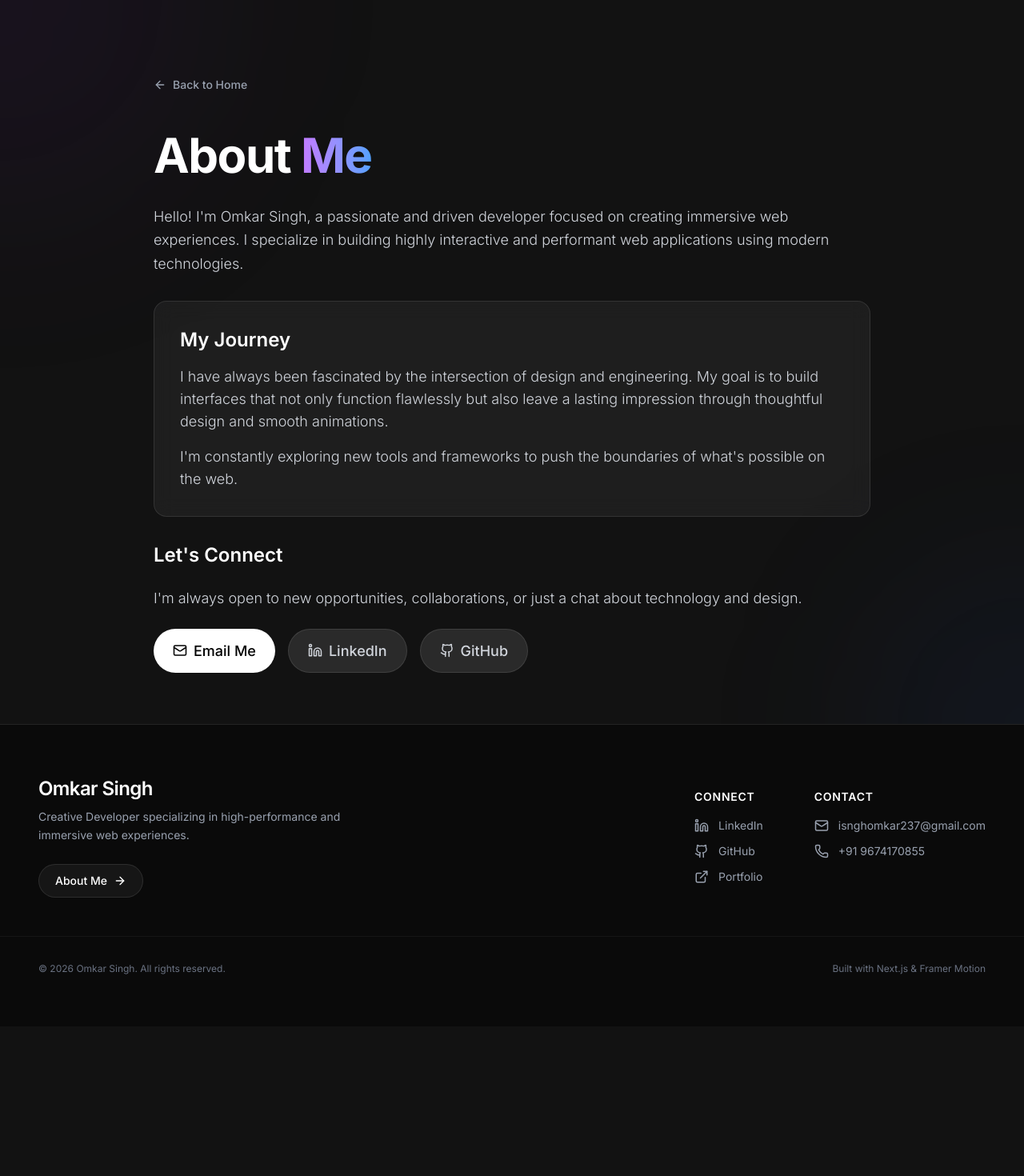
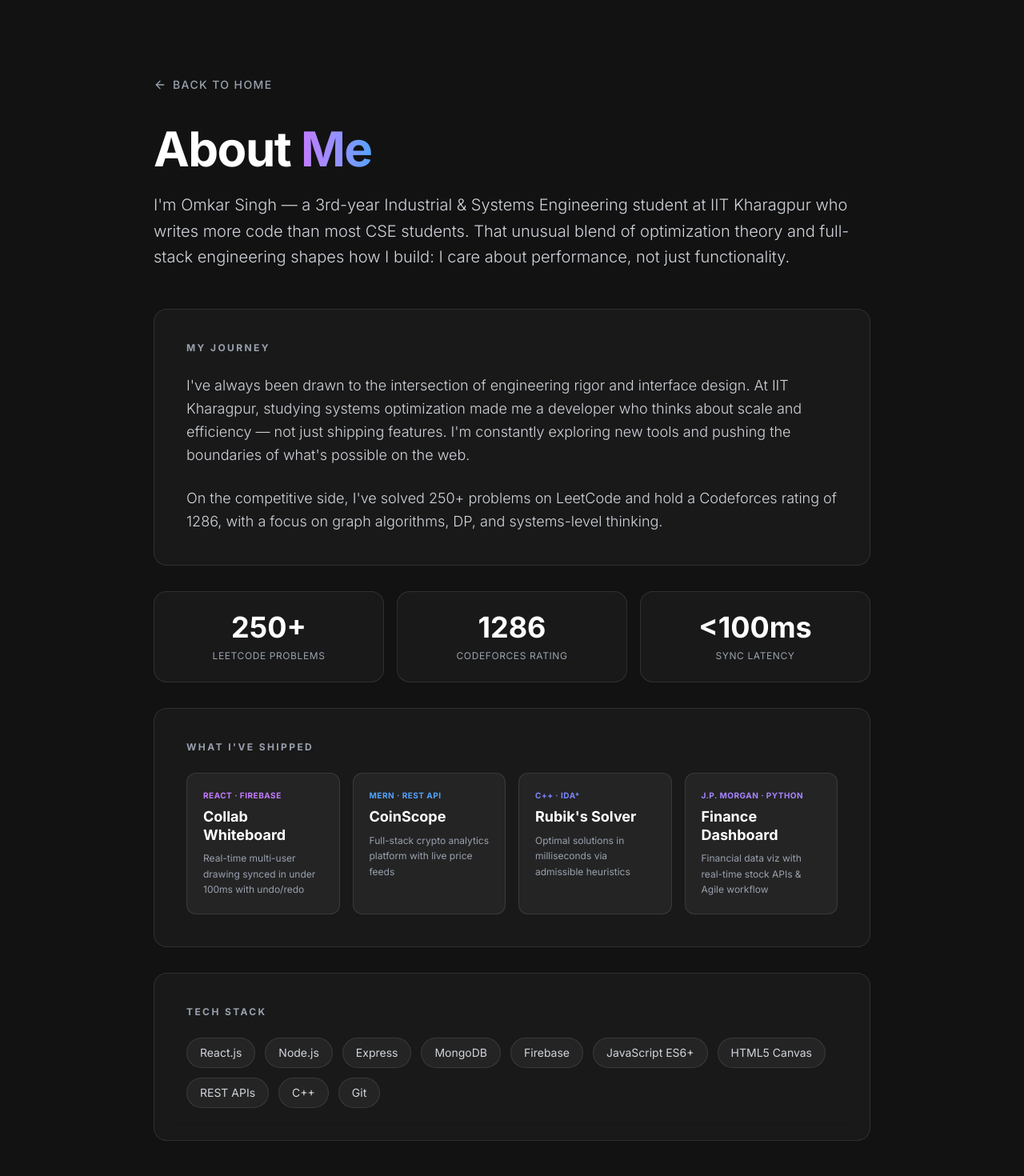
Before and after one commit to omkariitkgp31/finalPortfolio, a Next.js app: page /about in a window 1280 px wide. Shown: the top 1470 px of the page at 80% size. Before the commit the page ends 1283 px from the top, so only its background shows below. Built offline with nearby package versions, Linux system fonts and the light colour scheme.

Commit message:
Make Resume button open in new tab

```diff
--- a/src/components/About.tsx
+++ b/src/components/About.tsx
@@ -1,59 +1,128 @@
 import Link from 'next/link';
-import { ArrowLeft, Mail } from 'lucide-react';
+import { ArrowLeft, Mail, Download } from 'lucide-react';
 
 export default function About() {
   return (
-    <div className="min-h-screen bg-[#121212] text-white pt-24 pb-16 px-6 md:px-12 relative overflow-hidden flex-1">
-      {/* Background gradients for aesthetics */}
-      <div className="absolute top-0 left-0 w-[500px] h-[500px] bg-purple-900/10 rounded-full blur-[120px] -translate-x-1/2 -translate-y-1/2 pointer-events-none" />
-      <div className="absolute bottom-0 right-0 w-[400px] h-[400px] bg-blue-900/10 rounded-full blur-[100px] translate-x-1/2 translate-y-1/2 pointer-events-none" />
+    <div className="min-h-screen bg-[#121212] text-white pt-24 pb-16 px-6 md:px-12 relative overflow-hidden flex-1 font-sans">
+      <div className="max-w-4xl mx-auto relative z-10">
 
-      <div className="max-w-4xl mx-auto relative z-10">
-        <Link href="/" className="inline-flex items-center gap-2 text-gray-400 hover:text-white transition-colors mb-12 text-sm font-medium w-fit group">
+        {/* Back Link */}
+        <Link href="/" className="inline-flex items-center gap-2 text-gray-400 hover:text-white transition-colors mb-10 text-sm font-medium w-fit uppercase tracking-widest group">
           <ArrowLeft size={16} className="group-hover:-translate-x-1 transition-transform" />
           <span>Back to Home</span>
         </Link>
 
-        <h1 className="text-4xl md:text-6xl font-bold tracking-tight mb-8">
+        {/* Heading & Intro */}
+        <h1 className="text-5xl md:text-6xl font-bold tracking-tight mb-6">
           About <span className="text-transparent bg-clip-text bg-gradient-to-r from-purple-400 to-blue-400">Me</span>
         </h1>
 
-        <div className="space-y-8 text-lg text-gray-300 leading-relaxed font-light">
-          <p>
-            Hello! I'm Omkar Singh, a passionate and driven developer focused on creating immersive web experiences. I specialize in building highly interactive and performant web applications using modern technologies.
+        <p className="text-gray-300 text-lg md:text-xl leading-relaxed mb-12 font-light">
+          I'm Omkar Singh — a 3rd-year Industrial & Systems Engineering student at IIT Kharagpur who writes more code than most CSE students. That unusual blend of optimization theory and full-stack engineering shapes how I build: I care about performance, not just functionality.
         </p>
 
-          <div className="p-6 md:p-8 rounded-2xl bg-white/5 border border-white/10 backdrop-blur-md">
-            <h2 className="text-2xl font-semibold text-white mb-4">My Journey</h2>
-            <p className="mb-4 text-base md:text-lg">
-              I have always been fascinated by the intersection of design and engineering. My goal is to build interfaces that not only function flawlessly but also leave a lasting impression through thoughtful design and smooth animations.
+        {/* My Journey Box */}
+        <div className="p-8 md:p-10 rounded-2xl bg-white/[0.03] border border-white/10 backdrop-blur-md mb-8">
+          <h2 className="text-xs font-bold text-gray-400 tracking-[0.2em] uppercase mb-6">My Journey</h2>
+          <div className="space-y-6 text-gray-300 leading-relaxed font-light text-base md:text-lg">
+            <p>
+              I've always been drawn to the intersection of engineering rigor and interface design. At IIT Kharagpur, studying systems optimization made me a developer who thinks about scale and efficiency — not just shipping features. I'm constantly exploring new tools and pushing the boundaries of what's possible on the web.
             </p>
-            <p className="text-base md:text-lg">
-              I'm constantly exploring new tools and frameworks to push the boundaries of what's possible on the web.
+            <p>
+              On the competitive side, I've solved 250+ problems on LeetCode and hold a Codeforces rating of 1286, with a focus on graph algorithms, DP, and systems-level thinking.
             </p>
           </div>
+        </div>
 
+        {/* Stats Grid */}
+        <div className="grid grid-cols-1 md:grid-cols-3 gap-4 mb-8">
+          <div className="p-6 rounded-2xl bg-white/[0.03] border border-white/10 flex flex-col items-center justify-center text-center">
+            <div className="text-4xl font-bold text-white mb-2">250+</div>
+            <div className="text-xs text-gray-400 uppercase tracking-wider">LeetCode problems</div>
+          </div>
+          <div className="p-6 rounded-2xl bg-white/[0.03] border border-white/10 flex flex-col items-center justify-center text-center">
+            <div className="text-4xl font-bold text-white mb-2">1286</div>
+            <div className="text-xs text-gray-400 uppercase tracking-wider">Codeforces rating</div>
+          </div>
+          <div className="p-6 rounded-2xl bg-white/[0.03] border border-white/10 flex flex-col items-center justify-center text-center">
+            <div className="text-4xl font-bold text-white mb-2">&lt;100ms</div>
+            <div className="text-xs text-gray-400 uppercase tracking-wider">sync latency</div>
+          </div>
+        </div>
+
+        {/* What I've Shipped Box */}
+        <div className="p-8 md:p-10 rounded-2xl bg-white/[0.03] border border-white/10 backdrop-blur-md mb-8">
+          <h2 className="text-xs font-bold text-gray-400 tracking-[0.2em] uppercase mb-6">What I've Shipped</h2>
+
+          <div className="grid grid-cols-1 sm:grid-cols-2 lg:grid-cols-4 gap-4">
+            {/* Card 1 */}
+            <div className="group relative rounded-xl border border-white/10 bg-white/5 transition-all duration-500 hover:bg-white/10 hover:border-white/20 hover:shadow-[0_0_30px_rgba(120,119,198,0.15)] p-5">
+              <div className="text-[10px] font-bold text-purple-400 uppercase tracking-wider mb-2">React · Firebase</div>
+              <h3 className="text-lg font-bold text-white mb-2 leading-tight group-hover:text-transparent group-hover:bg-clip-text group-hover:bg-gradient-to-r group-hover:from-blue-400 group-hover:to-purple-400 transition-all duration-300">Collab Whiteboard</h3>
+              <p className="text-xs text-gray-400 leading-relaxed">Real-time multi-user drawing synced in under 100ms with undo/redo</p>
+            </div>
+
+            {/* Card 2 */}
+            <div className="group relative rounded-xl border border-white/10 bg-white/5 transition-all duration-500 hover:bg-white/10 hover:border-white/20 hover:shadow-[0_0_30px_rgba(120,119,198,0.15)] p-5">
+              <div className="text-[10px] font-bold text-blue-400 uppercase tracking-wider mb-2">MERN · REST API</div>
+              <h3 className="text-lg font-bold text-white mb-2 leading-tight group-hover:text-transparent group-hover:bg-clip-text group-hover:bg-gradient-to-r group-hover:from-blue-400 group-hover:to-purple-400 transition-all duration-300">CoinScope</h3>
+              <p className="text-xs text-gray-400 leading-relaxed">Full-stack crypto analytics platform with live price feeds</p>
+            </div>
+
+            {/* Card 3 */}
+            <div className="group relative rounded-xl border border-white/10 bg-white/5 transition-all duration-500 hover:bg-white/10 hover:border-white/20 hover:shadow-[0_0_30px_rgba(120,119,198,0.15)] p-5">
+              <div className="text-[10px] font-bold text-indigo-400 uppercase tracking-wider mb-2">C++ · IDA*</div>
+              <h3 className="text-lg font-bold text-white mb-2 leading-tight group-hover:text-transparent group-hover:bg-clip-text group-hover:bg-gradient-to-r group-hover:from-blue-400 group-hover:to-purple-400 transition-all duration-300">Rubik's Solver</h3>
+              <p className="text-xs text-gray-400 leading-relaxed">Optimal solutions in milliseconds via admissible heuristics</p>
+            </div>
+
+            {/* Card 4 */}
+            <div className="group relative rounded-xl border border-white/10 bg-white/5 transition-all duration-500 hover:bg-white/10 hover:border-white/20 hover:shadow-[0_0_30px_rgba(120,119,198,0.15)] p-5">
+              <div className="text-[10px] font-bold text-violet-400 uppercase tracking-wider mb-2">J.P. Morgan · Python</div>
+              <h3 className="text-lg font-bold text-white mb-2 leading-tight group-hover:text-transparent group-hover:bg-clip-text group-hover:bg-gradient-to-r group-hover:from-blue-400 group-hover:to-purple-400 transition-all duration-300">Finance Dashboard</h3>
+              <p className="text-xs text-gray-400 leading-relaxed">Financial data viz with real-time stock APIs & Agile workflow</p>
+            </div>
+          </div>
+        </div>
+
+        {/* Tech Stack Box */}
+        <div className="p-8 md:p-10 rounded-2xl bg-white/[0.03] border border-white/10 backdrop-blur-md mb-12">
+          <h2 className="text-xs font-bold text-gray-400 tracking-[0.2em] uppercase mb-6">Tech Stack</h2>
+          <div className="flex flex-wrap gap-3">
+            {['React.js', 'Node.js', 'Express', 'MongoDB', 'Firebase', 'JavaScript ES6+', 'HTML5 Canvas', 'REST APIs', 'C++', 'Git'].map((tech) => (
+              <span key={tech} className="px-4 py-2 rounded-full border border-white/10 bg-white/5 text-sm text-gray-300 hover:bg-white/10 transition-colors">
+                {tech}
+              </span>
+            ))}
+          </div>
+        </div>
+
+        {/* Let's Connect */}
         <div>
-            <h2 className="text-2xl font-semibold text-white mb-6">Let's Connect</h2>
-            <p className="mb-6 text-base md:text-lg">
-              I'm always open to new opportunities, collaborations, or just a chat about technology and design.
+          <h2 className="text-xs font-bold text-gray-400 tracking-[0.2em] uppercase mb-4">Let's Connect</h2>
+          <p className="mb-8 text-gray-300 font-light">
+            Open to full-stack, frontend, or backend SWE internships at product companies and high-growth startups.
           </p>
           <div className="flex flex-wrap gap-4">
-              <a href="mailto:isnghomkar237@gmail.com" className="inline-flex items-center gap-2 px-6 py-3 bg-white text-black rounded-full font-medium hover:bg-gray-200 transition-colors">
+            <a href="mailto:isnghomkar237@gmail.com" className="inline-flex items-center justify-center gap-2 px-6 py-3 bg-white/10 border border-white/10 rounded-full font-medium hover:bg-white/20 transition-colors">
               <Mail size={18} />
               <span>Email Me</span>
             </a>
-              <a href="https://www.linkedin.com/in/omkar-singh-sites/" target="_blank" rel="noopener noreferrer" className="inline-flex items-center gap-2 px-6 py-3 bg-white/10 border border-white/10 rounded-full font-medium hover:bg-white/20 transition-colors">
+            <a href="https://www.linkedin.com/in/omkar-singh-sites/" target="_blank" rel="noopener noreferrer" className="inline-flex items-center justify-center gap-2 px-6 py-3 bg-white/10 border border-white/10 rounded-full font-medium hover:bg-white/20 transition-colors">
               <svg xmlns="http://www.w3.org/2000/svg" width="18" height="18" viewBox="0 0 24 24" fill="none" stroke="currentColor" strokeWidth="2" strokeLinecap="round" strokeLinejoin="round"><path d="M16 8a6 6 0 0 1 6 6v7h-4v-7a2 2 0 0 0-2-2 2 2 0 0 0-2 2v7h-4v-7a6 6 0 0 1 6-6z"></path><rect x="2" y="9" width="4" height="12"></rect><circle cx="4" cy="4" r="2"></circle></svg>
               <span>LinkedIn</span>
             </a>
-              <a href="https://github.com/omkariitkgp31/" target="_blank" rel="noopener noreferrer" className="inline-flex items-center gap-2 px-6 py-3 bg-white/10 border border-white/10 rounded-full font-medium hover:bg-white/20 transition-colors">
+            <a href="https://github.com/omkariitkgp31/" target="_blank" rel="noopener noreferrer" className="inline-flex items-center justify-center gap-2 px-6 py-3 bg-white/10 border border-white/10 rounded-full font-medium hover:bg-white/20 transition-colors">
               <svg xmlns="http://www.w3.org/2000/svg" width="18" height="18" viewBox="0 0 24 24" fill="none" stroke="currentColor" strokeWidth="2" strokeLinecap="round" strokeLinejoin="round"><path d="M15 22v-4a4.8 4.8 0 0 0-1-3.5c3 0 6-2 6-5.5.08-1.25-.27-2.48-1-3.5.28-1.15.28-2.35 0-3.5 0 0-1 0-3 1.5-2.64-.5-5.36-.5-8 0C6 2 5 2 5 2c-.3 1.15-.3 2.35 0 3.5A5.403 5.403 0 0 0 4 9c0 3.5 3 5.5 6 5.5-.39.49-.68 1.05-.85 1.65-.17.6-.22 1.23-.15 1.85v4"></path><path d="M9 18c-4.51 2-5-2-7-2"></path></svg>
               <span>GitHub</span>
             </a>
+            <a href="/projects/Omkar_cv.pdf" target="_blank" rel="noopener noreferrer" className="inline-flex items-center justify-center gap-2 px-6 py-3 bg-white/10 border border-white/10 rounded-full font-medium hover:bg-white/20 transition-colors">
+              <Download size={18} />
+              <span>Resume</span>
+            </a>
           </div>
         </div>
-        </div>
+
       </div>
     </div>
   );
```
Also changed, not shown: 2 other files (tests, documents, lock files or other folders). Lines whose indentation alone changed are shown as unchanged.
